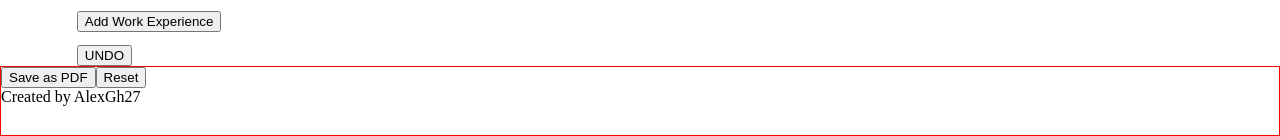
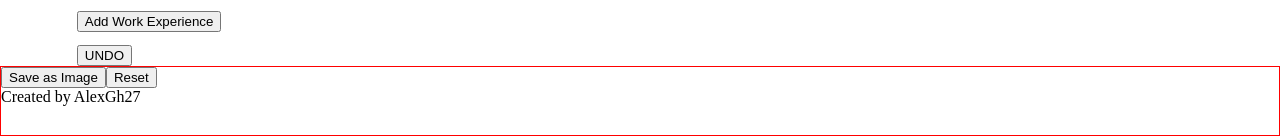
Before and after one commit to AlexGh27/cv-project, a React (Create React App) app: page / in a window 1280 px wide. Shown: the part 1159-1295 px from the top of the page. Built offline with nearby package versions, Linux system fonts and the light colour scheme.

Commit message:
Added the save as image button

```diff
--- a/package.json
+++ b/package.json
@@ -4,9 +4,12 @@
   "version": "0.1.0",
   "private": true,
   "dependencies": {
+    "@react-pdf/renderer": "^3.1.11",
     "@testing-library/jest-dom": "^5.16.5",
     "@testing-library/react": "^13.4.0",
     "@testing-library/user-event": "^13.5.0",
+    "file-saver": "^2.0.5",
+    "html2canvas": "^1.4.1",
     "react": "^18.2.0",
     "react-dom": "^18.2.0",
     "web-vitals": "^2.1.4"
--- a/src/components/Footer.js
+++ b/src/components/Footer.js
@@ -1,14 +1,26 @@
-import React, {Component} from "react";
+import React, { Component } from 'react';
+import html2canvas from 'html2canvas';
 
 export default class Footer extends Component {
+  captureScreenshot = () => {
+    const overviewElement = document.getElementById('overview');
+
+    html2canvas(overviewElement).then((canvas) => {
+      const screenshotUrl = canvas.toDataURL('image/png');
+      const link = document.createElement('a');
+      link.href = screenshotUrl;
+      link.download = 'overview.png';
+      link.click();
+    });
+  };
 
   render() {
-        return(
+    return (
       <div className="footer">
-                <button>Save as PDF</button>
+        <button onClick={this.captureScreenshot}>Save as Image</button>
         <button>Reset</button>
         <div>Created by AlexGh27</div>
       </div>
-        )
+    );
   }
 }
--- a/src/components/Overview.js
+++ b/src/components/Overview.js
@@ -7,9 +7,9 @@ export default class Overview extends Component {
         const { general, educational, experience } = this.props;
 
         return(
-            <div className="overview">
+            <div id="overview">
                 <div id="top-bar">
-                    <div id="name-overview">{general.firstName} {general. lastName}</div>
+                    <div id="name-overview">{general.firstName} {general.lastName}</div>
                     <div id="contact">
                         <div id="phone-overview">{general.tel}</div>
                         <div id="mail-overview">{general.email}</div>
--- a/src/style.css
+++ b/src/style.css
@@ -89,7 +89,7 @@ input {
     margin-bottom: 1vh;
 }
 
-.overview {
+#overview {
     height: 85vh;
     width: 40vw;
     margin-top: 5vh;
@@ -166,6 +166,7 @@ input {
     justify-content: flex-start;
     gap: 2vw;
     height: auto;
+    margin-bottom: 20px;
 }
 
 #experience-left {
```
Also changed, not shown: 1 other file (tests, documents, lock files or other folders). Lines whose indentation alone changed are shown as unchanged.
